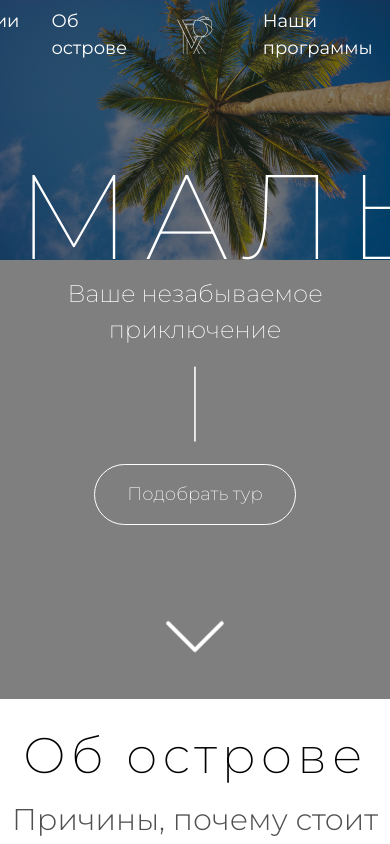
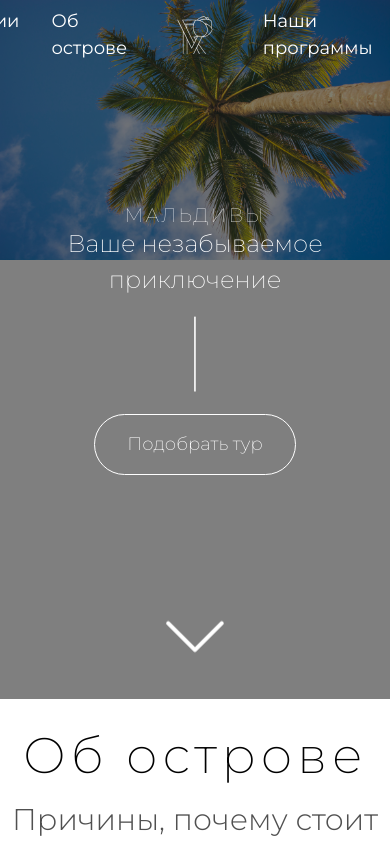
Before and after one commit to RostislavIvanov/maldives-landing, a React (Vite) app: page / in a window 390 px wide. Shown: the top 844 px of the page. Built offline with nearby package versions, Linux system fonts and the light colour scheme.

Commit message:
Добавление адаптивных значений в конфиг

```diff
--- a/tailwind.config.js
+++ b/tailwind.config.js
@@ -7,8 +7,9 @@ module.exports = {
                 'default': '18px',
                 'subtitle': '24px',
                 'label': '36px',
+                '2xl': '2vw',
                 '4xl': '100px',
-                '5xl': '120px',
+                '5xl': '5vw',
             },
             colors: {
                 'green': '#146B2F',
```
